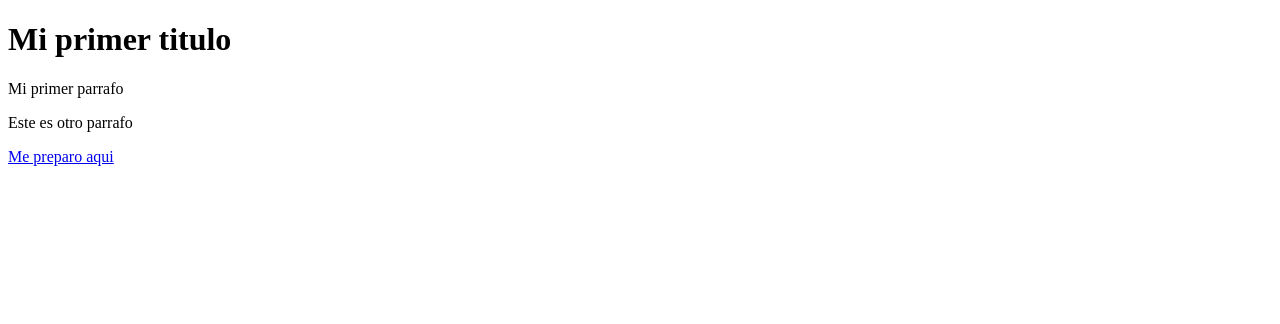
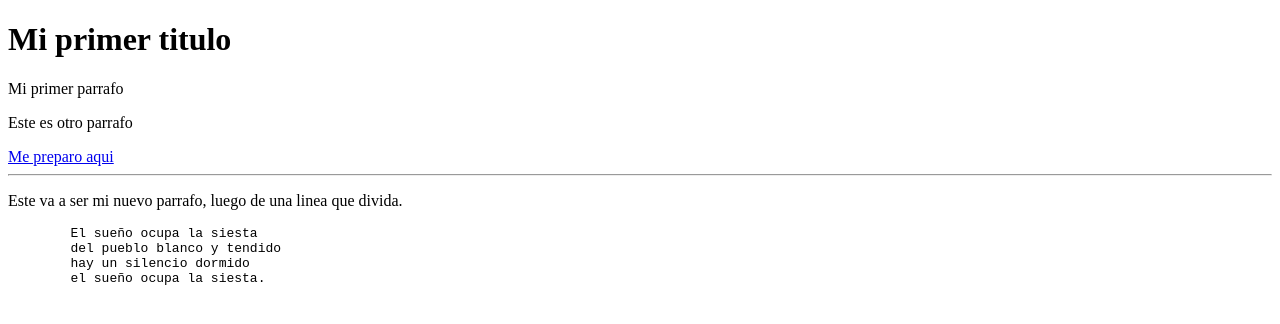
Before and after one commit to DonBiblos/Area-de-practica, a plain HTML site: page Practicaw3school.html in a window 1280 px wide. Drawn offline with Linux system fonts and the light colour scheme.

Commit message:
aprendimos la etiqueta pre

```diff
--- a/Practicaw3school.html
+++ b/Practicaw3school.html
@@ -9,7 +9,15 @@
 <body>
     <h1>Mi primer titulo</h1>
     <p>Mi primer parrafo</p>
-    <p>Este es otro parrafo</p>
+    <p title="aca es un ejemplo de titulo">Este es otro parrafo</p>
     <a href="https://www.w3schools.com/" >Me preparo aqui</a>
+    <hr>
+    <p>Este va a ser mi nuevo parrafo, luego de una linea que divida.</p>
+    <pre>
+        El sueño ocupa la siesta
+        del pueblo blanco y tendido
+        hay un silencio dormido
+        el sueño ocupa la siesta.
+    </pre>
 </body>
 </html>
```
